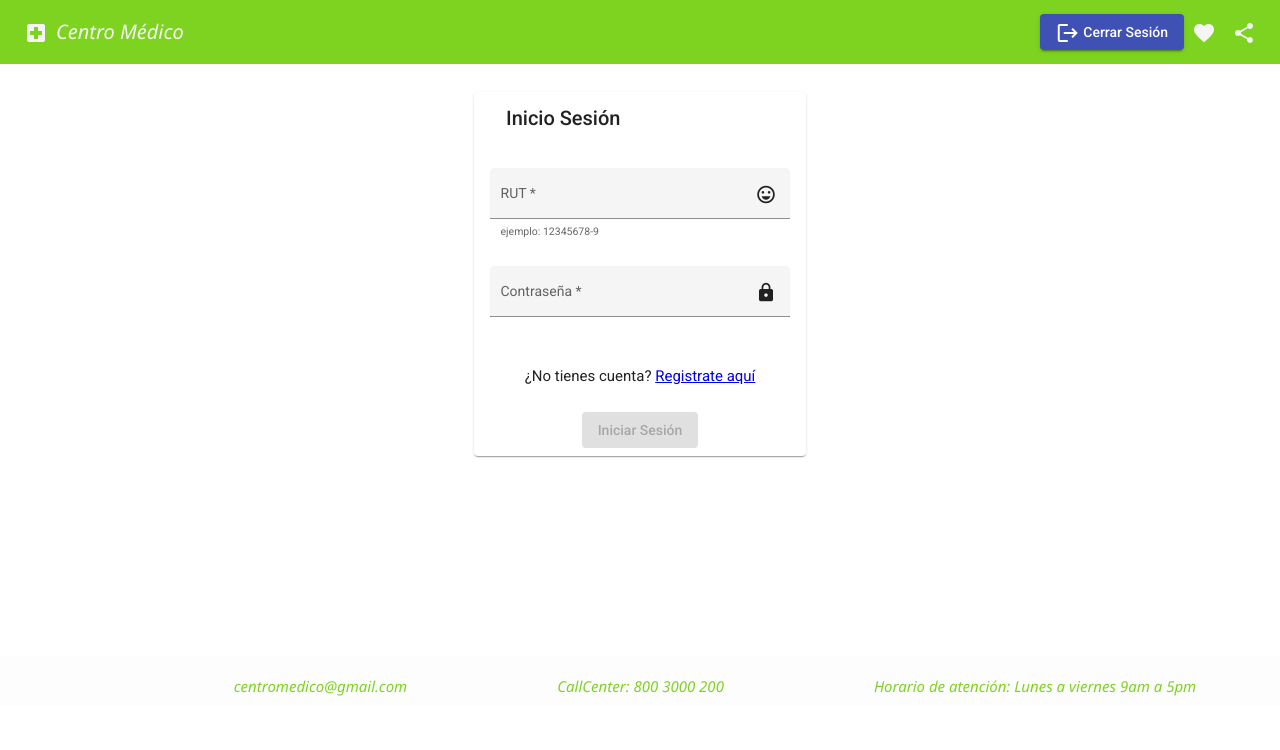
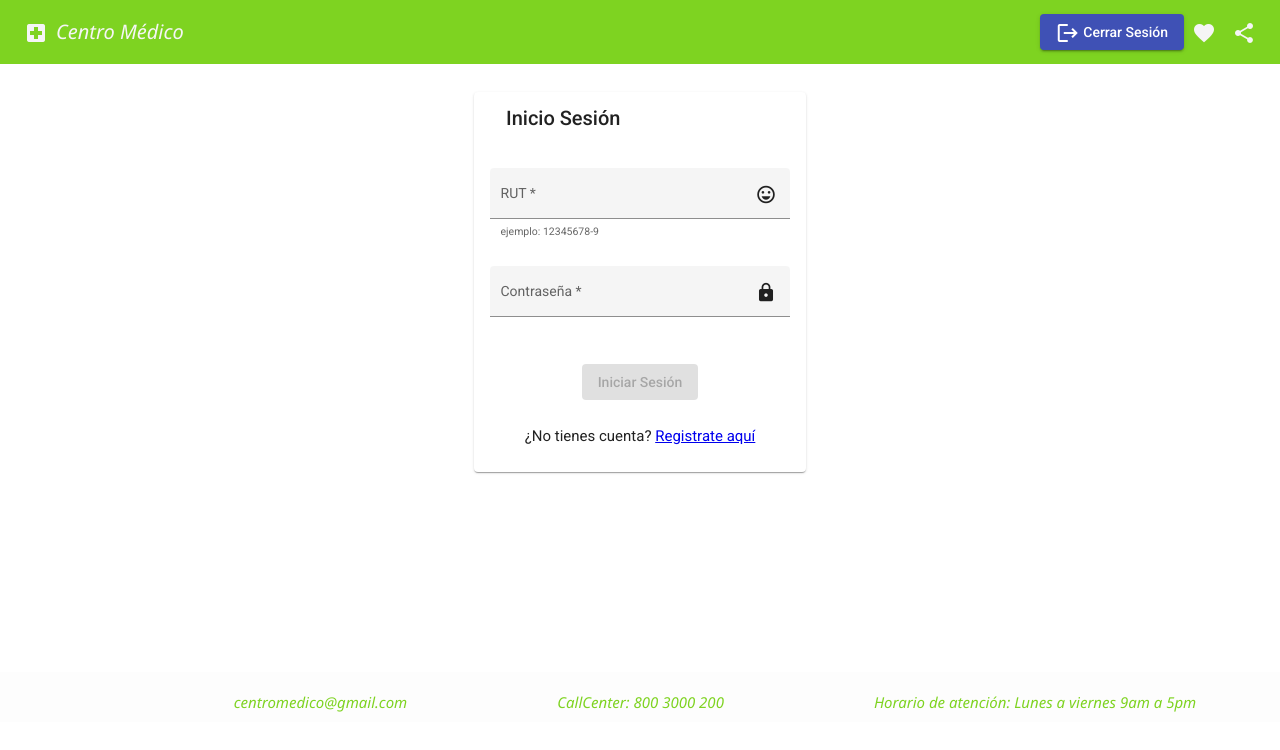
Before and after one commit to Dhereck1/ProyectoWeb, an Angular app: page /home in a window 1280 px wide. Shown: the top 750 px of the page. Built offline with nearby package versions, Linux system fonts and the light colour scheme.

Commit message:
arreglé el login
habia puesto el submit fuera del form y no me di cuenta, ahora lo arreglé.

```diff
--- a/src/app/components/home/home.component.html
+++ b/src/app/components/home/home.component.html
@@ -19,11 +19,10 @@
         <input matInput type="password" formControlName="password">
         <mat-icon matSuffix>lock</mat-icon>
       </mat-form-field>
+      <button mat-raised-button color="primary" type="submit" [disabled]="formulario.invalid">Iniciar Sesión</button>
     </form>
-    <h4>¿No tienes cuenta?  <a href="/registro">Registrate aquí</a></h4>
-
   </mat-card-content>
   <mat-card-actions>
-    <button mat-raised-button color="primary" type="submit" [disabled]="formulario.invalid">Iniciar Sesión</button>
+    <h4>¿No tienes cuenta?  <a href="/registro">Registrate aquí</a></h4>
   </mat-card-actions>
 </mat-card>
```
